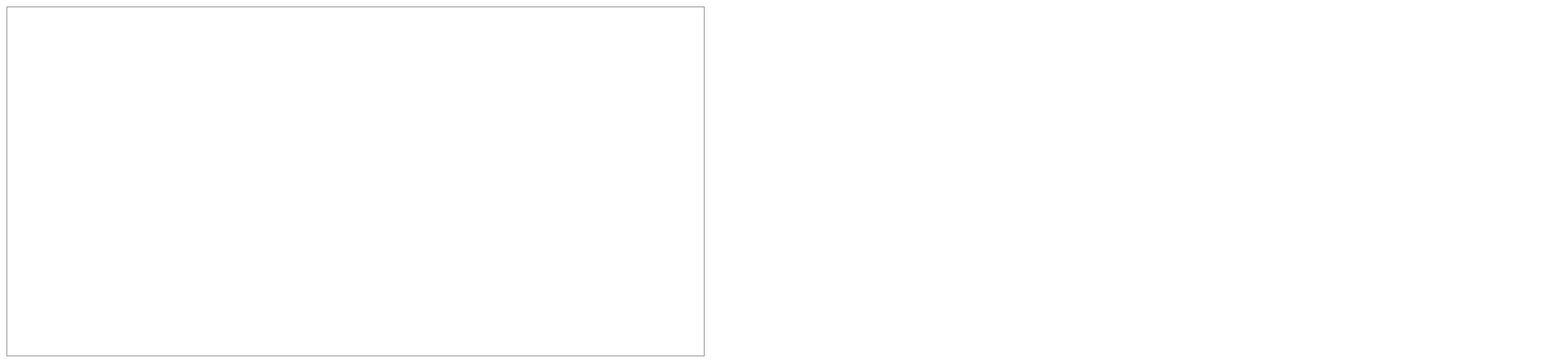
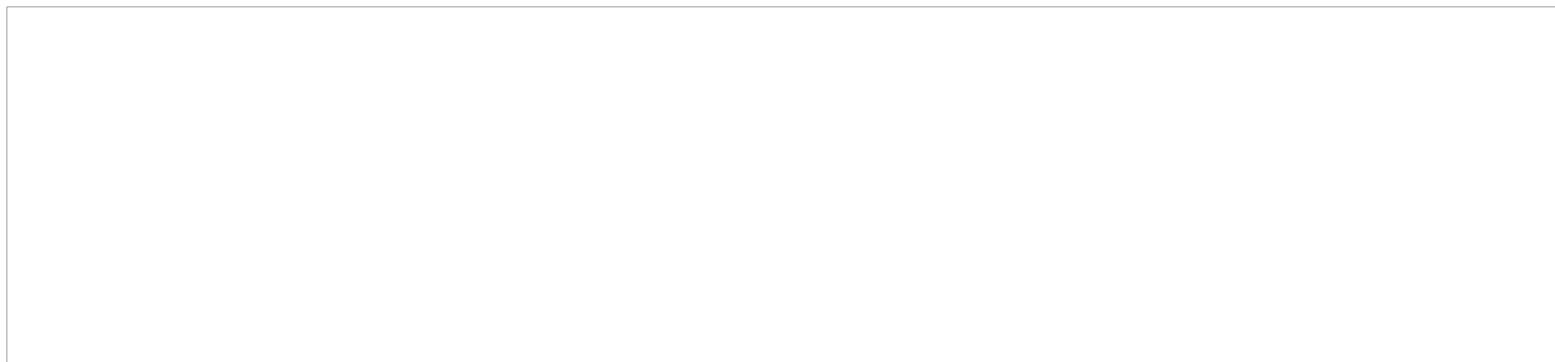
Before and after one commit to Bdub64/RDWA, a plain HTML site: page index.html in a window 1280 px wide. Shown: the top 447 px of the page at 81% size, 1920 px wide, since content can reach past the window. Drawn offline with Linux system fonts and the light colour scheme.

Commit message:
Big Changes making thing

```diff
--- a/index.html
+++ b/index.html
@@ -9,7 +9,7 @@
 </head>
 
 <body>
-  <video id="video" autoplay></video>
+  <video id="video" width='1920' height='1080' autoplay></video>
   <script src="script.js"></script>
 </body>
 
--- a/script.js
+++ b/script.js
@@ -18,7 +18,8 @@ const gdmOptions = {
   async function startCapture(displayMediaOptions) {
 
     try {
-      videoElem.srcObject = navigator.mediaDevices.getDisplayMedia(displayMediaOptions);
+      console.log('Attempting C# script run...')
+      videoElem.srcObject = DotNet.invokeMethod('videoClass','getVideo') // should change navigator... to a pull for the c# video feed when next available. pushing to Main for now.
     } catch (err) {
       console.error(err);
     }
--- a/style.css
+++ b/style.css
@@ -1,10 +1,9 @@
 html {
-    height: 100%;
-    width: 100%;
+    height: 200%;
+    width: 200%;
   }
 
   video {
     border: 1px solid #999;
-    width: 98%;
-    max-width: 860px;
+    max-width: 1920px;
   }
```
Also changed, not shown: 1 other file.
